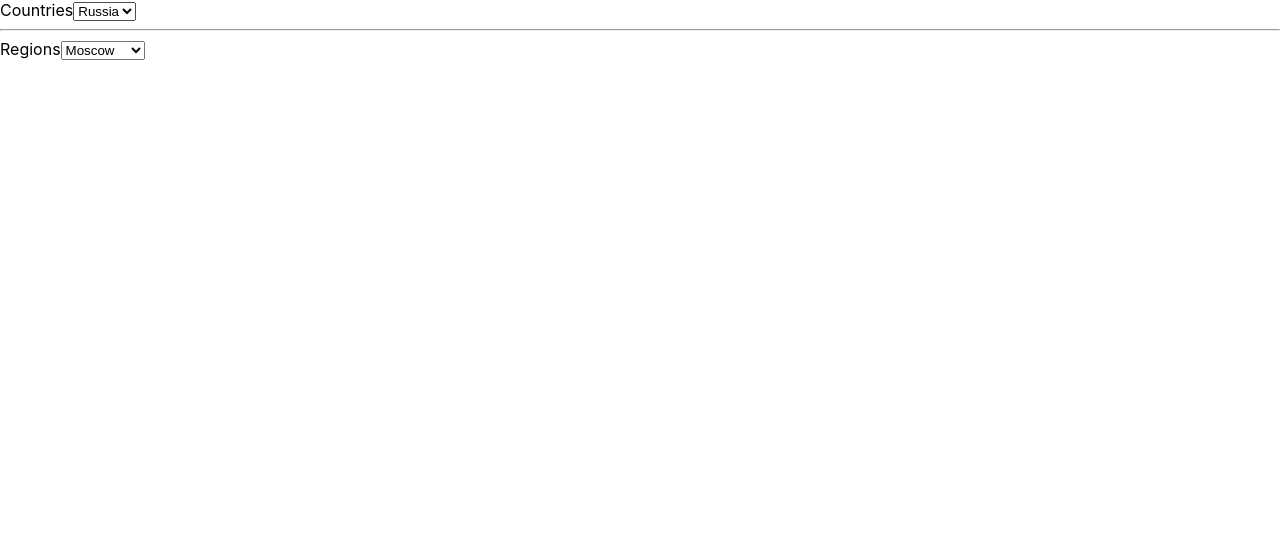
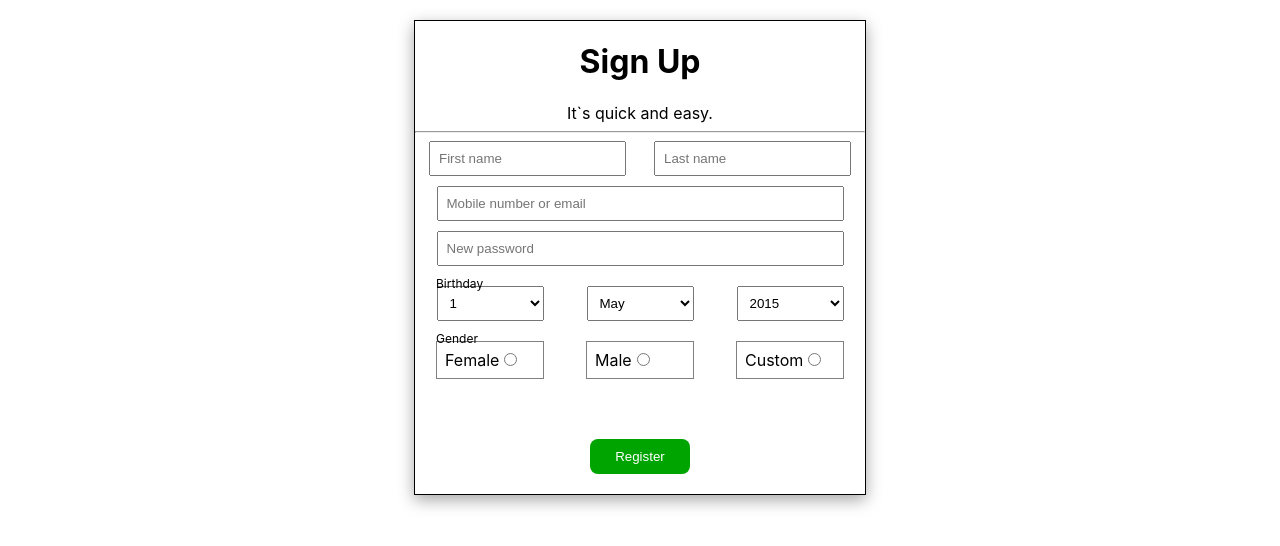
Before and after one commit to dtarxanyan/movies-project, a React (Create React App) app: page / in a window 1280 px wide. Shown: the top 546 px of the page. Built offline with nearby package versions, Linux system fonts and the light colour scheme.

Commit message:
addind form

```diff
--- a/src/App.js
+++ b/src/App.js
@@ -1,13 +1,10 @@
-import React from 'react';
-import CountryRegionDropdowns from "./components/CountryRegionDropdowns/CountryRegionDropdowns";
-
+import React from "react";
+import FormField from "./components/FormField";
 
 class App extends React.Component {
-    render() {
-        return (
-            <CountryRegionDropdowns/>
-        )
-    }
+  render() {
+    return <FormField />;
+  }
 }
 
 export default App;
--- /dev/null
+++ b/src/components/FormField/index.js
@@ -0,0 +1,68 @@
+import { Component } from "react";
+
+class FormField extends Component {
+  render() {
+    return (
+      <div className="container">
+        <div className="top">
+          <h1>Sign Up</h1>
+          <span>It`s quick and easy.</span>
+        </div>
+
+        <hr></hr>
+        <form className="formInput">
+          <div className="headerInput">
+            <input type="text" name="firstName" placeholder="First name" />
+            <input type="text" name="lastName" placeholder="Last name" />
+          </div>
+          <div className="formSecond">
+            <input
+              type="email"
+              name="mobile"
+              placeholder="Mobile number or email"
+            />
+            <input type="password" name="password" placeholder="New password" />
+          </div>
+          <span className="birthdaySpan">Birthday</span>
+          <div className="birthDay">
+            <select>
+              <option>1</option>
+              <option>2</option>
+              <option>3</option>
+            </select>
+            <select>
+              <option>May</option>
+              <option>June</option>
+              <option>October</option>
+            </select>
+            <select>
+              <option>2015</option>
+              <option>2019</option>
+              <option>2020</option>
+            </select>
+          </div>
+          <div className="gender">
+            <span className="genderSpan">Gender</span>
+            <label htmlFor="fem">
+              Female
+              <input type="radio" name="genderType" id="fem"></input>
+            </label>
+            <label htmlFor="mal">
+              Male
+              <input type="radio" name="genderType" id="mal"></input>
+            </label>
+            <label htmlFor="cus">
+              Custom
+              <input type="radio" name="genderType" id="cus"></input>
+            </label>
+          </div>
+          <div className="submit">
+            <button>Register</button>
+          </div>
+        </form>
+      </div>
+    );
+  }
+}
+
+export default FormField;
--- a/src/index.css
+++ b/src/index.css
@@ -1,13 +1,101 @@
 body {
   margin: 0;
-  font-family: -apple-system, BlinkMacSystemFont, 'Segoe UI', 'Roboto', 'Oxygen',
-    'Ubuntu', 'Cantarell', 'Fira Sans', 'Droid Sans', 'Helvetica Neue',
+  font-family: -apple-system, BlinkMacSystemFont, "Segoe UI", "Roboto", "Oxygen",
+    "Ubuntu", "Cantarell", "Fira Sans", "Droid Sans", "Helvetica Neue",
     sans-serif;
   -webkit-font-smoothing: antialiased;
   -moz-osx-font-smoothing: grayscale;
 }
 
 code {
-  font-family: source-code-pro, Menlo, Monaco, Consolas, 'Courier New',
+  font-family: source-code-pro, Menlo, Monaco, Consolas, "Courier New",
     monospace;
 }
+
+.container {
+  width: 450px;
+  height: auto;
+  border: 1px solid black;
+  margin: 20px auto;
+  position: relative;
+  box-shadow: rgba(0, 0, 0, 0.35) 0px 5px 15px;
+}
+
+.headerInput {
+  display: flex;
+  justify-content: space-around;
+}
+
+.headerInput > input {
+  padding: 8px;
+}
+
+.top {
+  text-align: center;
+}
+
+.formSecond {
+  display: flex;
+  flex-direction: column;
+  align-items: center;
+  margin-top: 10px;
+  gap: 10px;
+}
+
+.formSecond > input {
+  padding: 8px;
+  width: 86%;
+}
+
+.birthDay {
+  display: flex;
+  justify-content: space-around;
+  margin-top: 20px;
+}
+
+.birthDay > select {
+  padding: 8px;
+  width: 107px;
+}
+
+.birthdaySpan {
+  font-size: 12px;
+  position: absolute;
+  top: 255px;
+  left: 21px;
+}
+
+.gender {
+  display: flex;
+  justify-content: space-around;
+  margin-top: 20px;
+}
+
+.gender > label {
+  border: 1px solid gray;
+  padding: 8px;
+  width: 90px;
+}
+
+.genderSpan {
+  top: 310px;
+  left: 21px;
+  position: absolute;
+  font-size: 12px;
+}
+
+.submit {
+  display: flex;
+  justify-content: center;
+  margin-top: 40px;
+  padding: 20px;
+}
+
+.submit > button {
+  padding: 10px;
+  border: none;
+  background-color: rgb(0, 164, 0);
+  color: white;
+  border-radius: 8px;
+  width: 100px;
+}
```
Also changed, not shown: public/data/countriesData.json (added, +22 -0 lines), public/data/regionsData.json (added, +70 -0 lines), src/components/DropDownCountries/index.js (added, +52 -0 lines), src/components/RegionsAndCountries/DropDownComponent.js (added, +26 -0 lines), src/components/RegionsAndCountries/index.js (added, +49 -0 lines), src/components/DropDownCountries/rendering.js (added).
